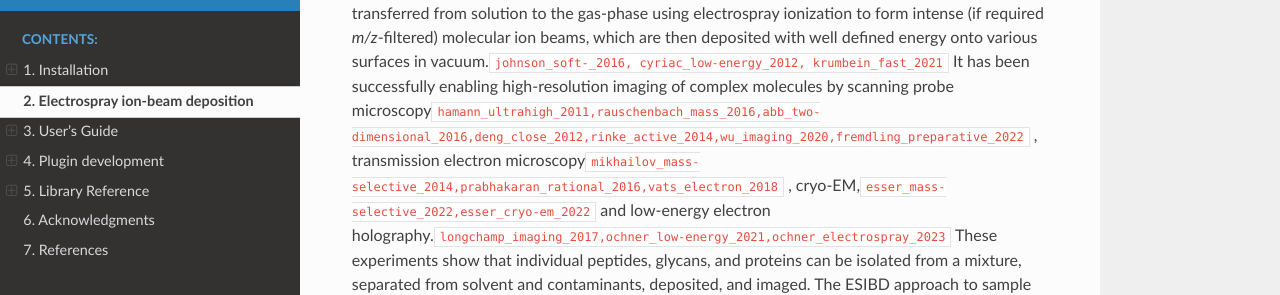
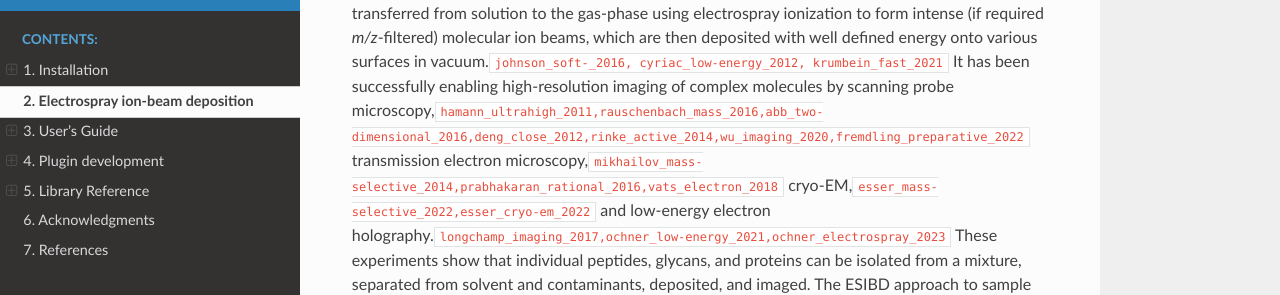
Before and after one commit to ioneater/ESIBD-Explorer, a Sphinx documentation site: the page built from docs/pages/esibd.rst, in a window 1280 px wide and 900 px high. Shown: the part 253-548 px from the top of the window. Built offline with Sphinx 7.4.7 and the Read the Docs theme 2.0.0, drawn with Linux system fonts in a browser that asks for light colours; cross-references to code outside the pages are shown as plain code.

```diff
--- a/docs/pages/esibd.rst
+++ b/docs/pages/esibd.rst
@@ -10,9 +10,9 @@
 intense (if required *m/z*-filtered) molecular ion beams, which are then
 deposited with well defined energy onto various surfaces in vacuum.\ :cite:`johnson_soft-_2016, cyriac_low-energy_2012, krumbein_fast_2021`
 It has been successfully enabling high-resolution imaging of complex
-molecules by scanning probe microscopy\ :cite:`hamann_ultrahigh_2011,rauschenbach_mass_2016,abb_two-dimensional_2016,deng_close_2012,rinke_active_2014,wu_imaging_2020,fremdling_preparative_2022`
-, transmission electron microscopy\ :cite:`mikhailov_mass-selective_2014,prabhakaran_rational_2016,vats_electron_2018`
-, cryo-EM,\ :cite:`esser_mass-selective_2022,esser_cryo-em_2022`
+molecules by scanning probe microscopy,\ :cite:`hamann_ultrahigh_2011,rauschenbach_mass_2016,abb_two-dimensional_2016,deng_close_2012,rinke_active_2014,wu_imaging_2020,fremdling_preparative_2022`
+transmission electron microscopy,\ :cite:`mikhailov_mass-selective_2014,prabhakaran_rational_2016,vats_electron_2018`
+cryo-EM,\ :cite:`esser_mass-selective_2022,esser_cryo-em_2022`
 and low-energy electron holography.\ :cite:`longchamp_imaging_2017,ochner_low-energy_2021,ochner_electrospray_2023`
 These experiments show that individual peptides, glycans, and proteins
 can be isolated from a mixture, separated from solvent and contaminants,
@@ -37,8 +37,7 @@
    independently controlled :orange:`commercial mass spectrometer`
    (Thermo Scientific :sup:`TM` Q Exactive :sup:`TM` UHMR instrument),
    :darkblue:`temperature measurement` (Sunpower CryoTel GTLT), :darkorange:`pressure measurement`
-   (Edwards TIC, Pfeiffer TPG366). See references for more details.
-   :cite:`fremdling_preparative_2022,esser_mass-selective_2022,esser_cryo-em_2022,esser_cryo-em_2023`
+   (Edwards TIC, Pfeiffer TPG366). See references for more details.\ :cite:`fremdling_preparative_2022,esser_mass-selective_2022,esser_cryo-em_2022,esser_cryo-em_2023`
 
 :numref:`fig:setup` shows an overview of the Oxford ESIBD setup,
 which combines a commercial mass spectrometer with a custom deposition stage.
```
Also changed, not shown: 1 other file.
